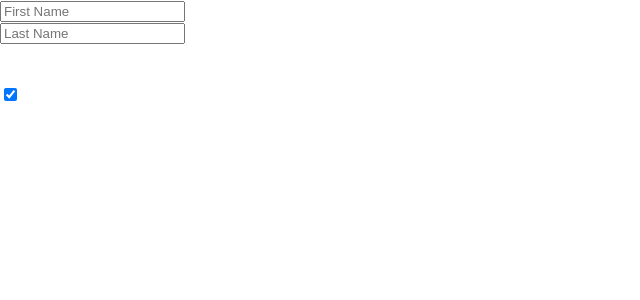
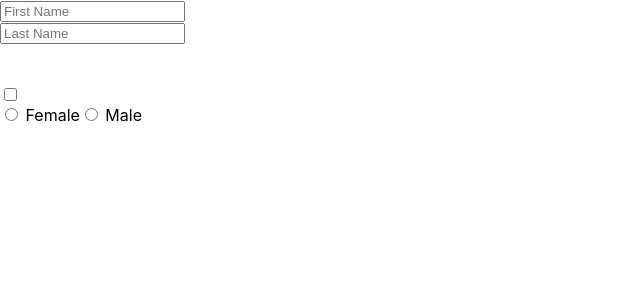
Before and after one commit to imran-kkz/react-canvas, a React (Create React App) app: page / in a window 1280 px wide. Shown: the top 300 px of the page, without its empty margins (0-640 px from the left). Built offline with nearby package versions, Linux system fonts and the light colour scheme.

Commit message:
adding logic for radio buttons

```diff
--- a/src/FormsApp.js
+++ b/src/FormsApp.js
@@ -7,7 +7,9 @@ class FormsApp extends Component{
         this.state = {
             firstName: "",
             checked: true,
-            lastName: ""
+            lastName: "",
+            checked: false,
+            gender: ""
         }
         this.handleChange = this.handleChange.bind(this)
     }
@@ -42,6 +44,21 @@ class FormsApp extends Component{
                     checked={this.state.checked}
                     onChange={this.handleChange}
                 />
+                <br/>
+                <input
+                    type="radio"
+                    value="Male"
+                    name="gender"
+                    checked={this.state.gender === "Male"}
+                    onChange={this.handleChange}
+                /> Female
+                <input
+                    type="radio"
+                    value="Female"
+                    name="gender"
+                    checked={this.state.gender === "Female"}
+                    onChange={this.handleChange}
+                /> Male
             </form>
         )
     }
```
